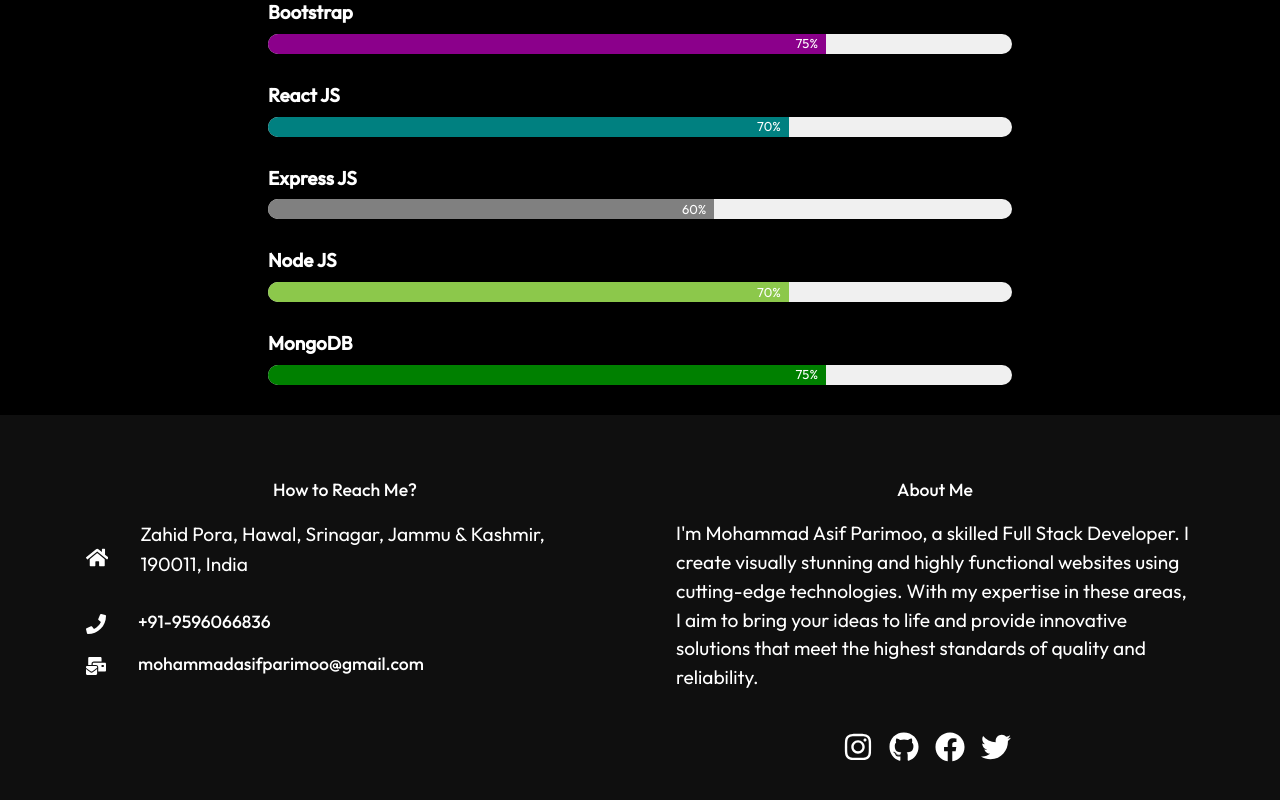
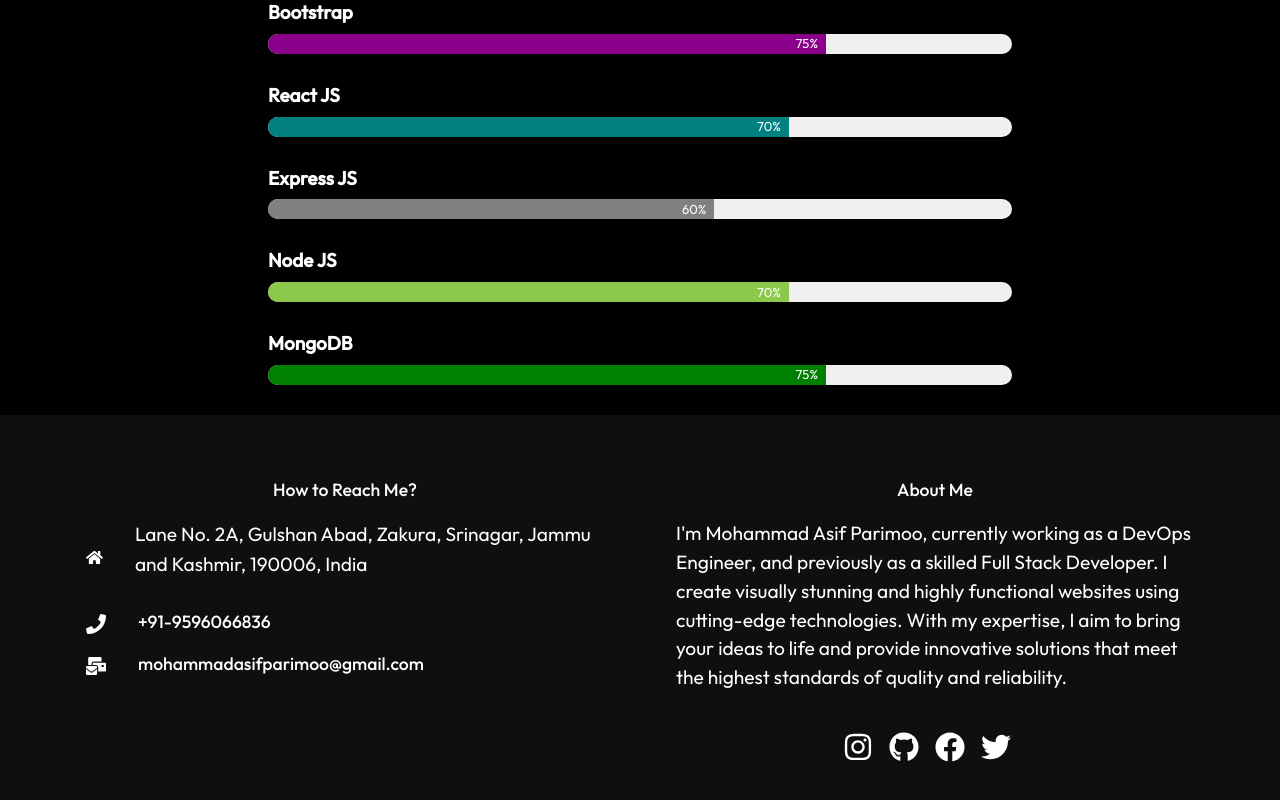
Before and after one commit to mohammad-asif-parimoo/portfolio_website, a React (Create React App) app in the folder client/: page / in a window 1280 px wide. Shown: the part 2612-3412 px from the top of the page. Built offline with nearby package versions, Linux system fonts and the light colour scheme.

Commit message:
Updated about me

```diff
--- a/client/src/components/Footer.js
+++ b/client/src/components/Footer.js
@@ -11,7 +11,7 @@
                     <div className="location">
                         <FaHome size={25} style={{ color: "#fff", marginRight: "2rem" }} />
                         <div>
-                            <p>Zahid Pora, Hawal, Srinagar, Jammu & Kashmir, 190011, India</p>
+                            <p>Lane No. 2A, Gulshan Abad, Zakura, Srinagar, Jammu and Kashmir, 190006, India</p>
                         </div>
                     </div>
                     <div className="phone">
@@ -23,7 +23,7 @@
                 </div>
                 <div className="right">
                     <h4 className="text-center">About Me</h4>
-                    <p>I'm Mohammad Asif Parimoo, a skilled Full Stack Developer. I create visually stunning and highly functional websites using cutting-edge technologies. With my expertise in these areas, I aim to bring your ideas to life and provide innovative solutions that meet the highest standards of quality and reliability.</p>
+                    <p>I'm Mohammad Asif Parimoo, currently working as a DevOps Engineer, and previously as a skilled Full Stack Developer. I create visually stunning and highly functional websites using cutting-edge technologies. With my expertise, I aim to bring your ideas to life and provide innovative solutions that meet the highest standards of quality and reliability.</p>
                     <div className="social">
                         <a href="https://www.instagram.com/mohammad_asif_parimoo/" target="_blank" rel="noopener noreferrer">
                             <FaInstagram size={30} className="instagram-icon" />
```
